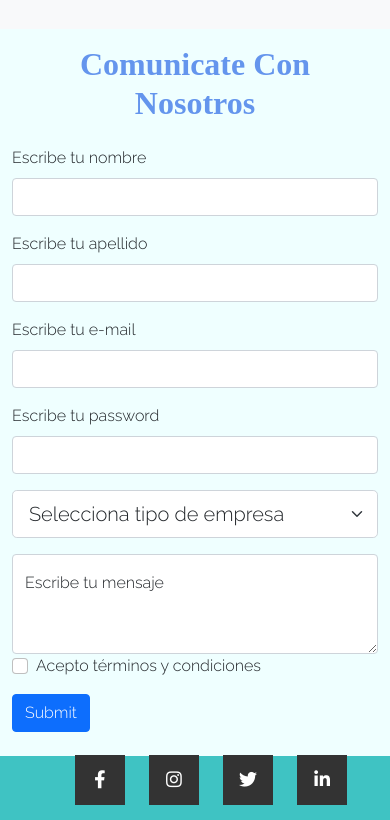
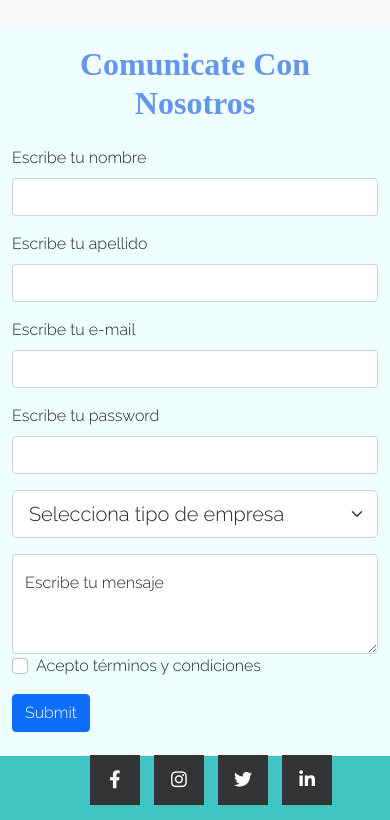
Before and after one commit to Matiasfsm/4ta-entrega, a website: page index.html in a window 390 px wide. Shown: the part 607-1427 px from the top of the page. Drawn offline with nearby package versions, Linux system fonts and the light colour scheme; a web font is replaced by a local one.

Commit message:
corregí footer adaptative para iphone 5

```diff
--- a/SCSS/_footer.scss
+++ b/SCSS/_footer.scss
@@ -6,7 +6,7 @@
     background-color: $colorSecundario;
     .containerRedes__li{
         display: inline-block;
-        margin: 0 10px;
+        margin: 0 5px;
         width: 50px;
         height: 50px;
         text-align: center;
```
Also changed, not shown: CSS/main.css.
